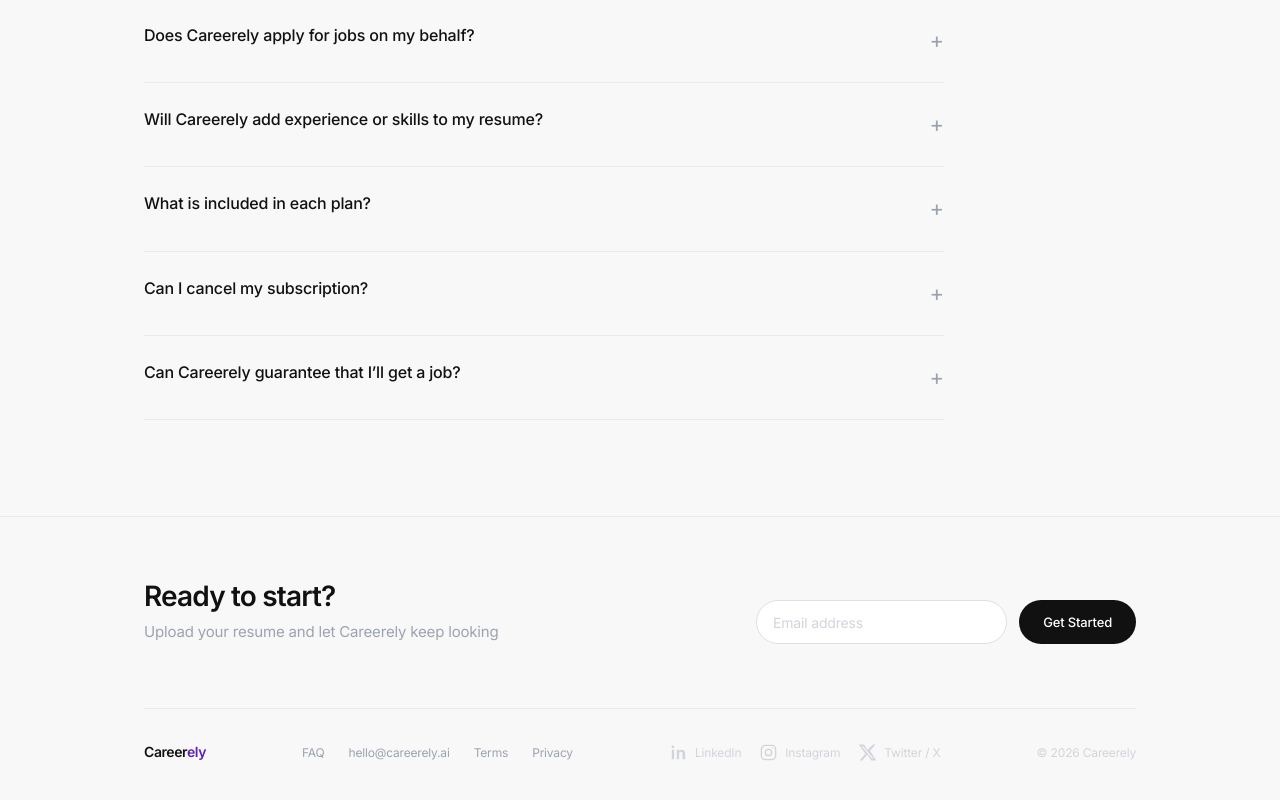
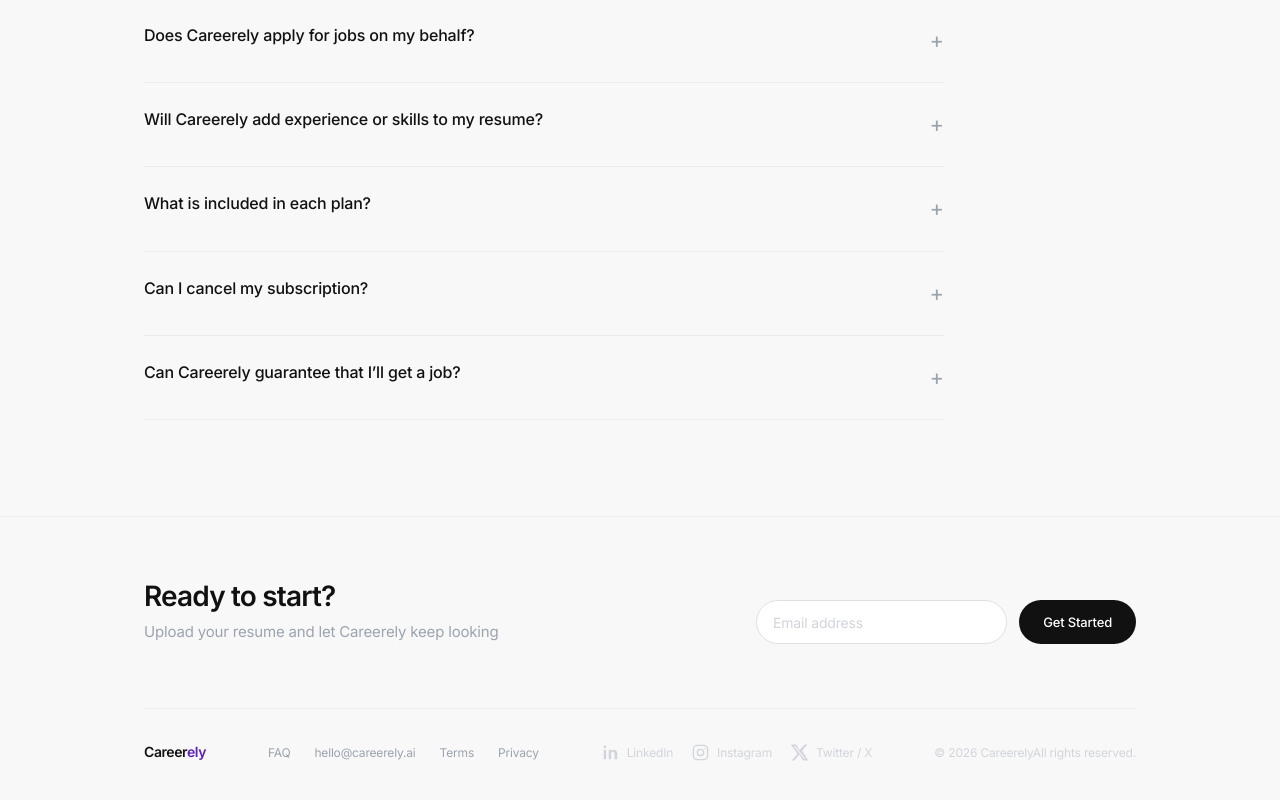
Before and after one commit to lisafiskum-png/Careerely, a Next.js app: page / in a window 1280 px wide. Shown: the part 4822-5622 px from the top of the page. Built offline with nearby package versions, Linux system fonts and the light colour scheme; no server answers.

Commit message:
Add full copyright notice to footers

```diff
--- a/app/page.tsx
+++ b/app/page.tsx
@@ -188,7 +188,10 @@
               <Link href="/privacy">Privacy</Link>
             </div>
             <SocialLinks />
-            <span className={s.footCopy}>© {new Date().getFullYear()} Careerely</span>
+            <span className={s.footCopy}>
+              <span>© {new Date().getFullYear()} Careerely</span>
+              <span>All rights reserved.</span>
+            </span>
           </div>
         </div>
       </footer>
```
